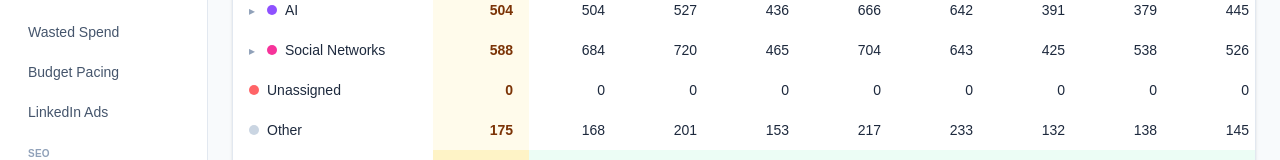
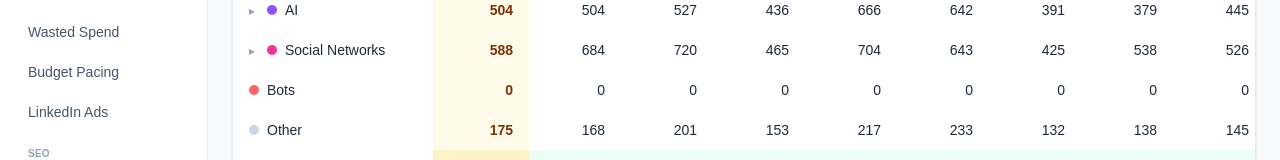
Before and after one commit to ipavlenko-byte/ppc-dashboard, a Next.js app in the folder web/: page /reports/traffic in a window 1280 px wide. Shown: the part 417-577 px from the top of the page. Built offline with nearby package versions, Linux system fonts and the light colour scheme.

Commit message:
Classify only Unassigned/(not set) with ~100% bounce as Bots
Co-Authored-By: Claude Sonnet 5.5 <noreply@anthropic.com>

```diff
--- a/web/app/reports/traffic/page.tsx
+++ b/web/app/reports/traffic/page.tsx
@@ -14,7 +14,7 @@ const BUCKET_ORDER = [
   "Websites",
   "AI",
   "Social Networks",
-  "Unassigned",
+  "Bots",
   "Other",
 ];
 
--- a/web/components/TrafficBucketRows.tsx
+++ b/web/components/TrafficBucketRows.tsx
@@ -12,7 +12,7 @@ const DOT_COLORS: Record<string, string> = {
   Websites: "bg-teal-500",
   AI: "bg-violet-500",
   "Social Networks": "bg-pink-500",
-  Unassigned: "bg-red-400",
+  Bots: "bg-red-400",
   Other: "bg-slate-300",
 };
 
```
Also changed, not shown: 1 other file (tests, documents, lock files or other folders).
